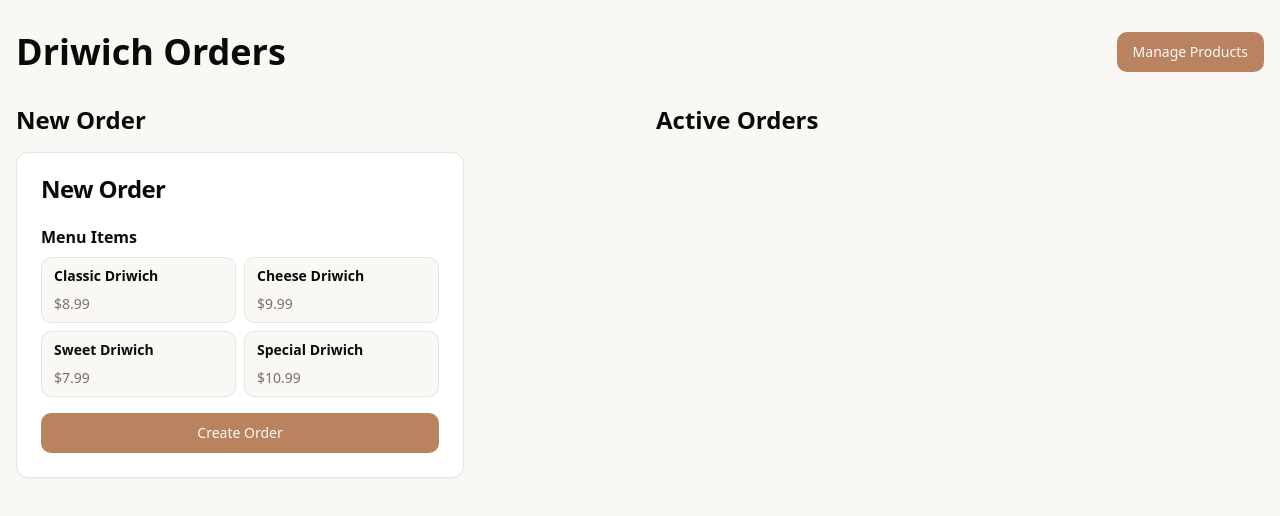
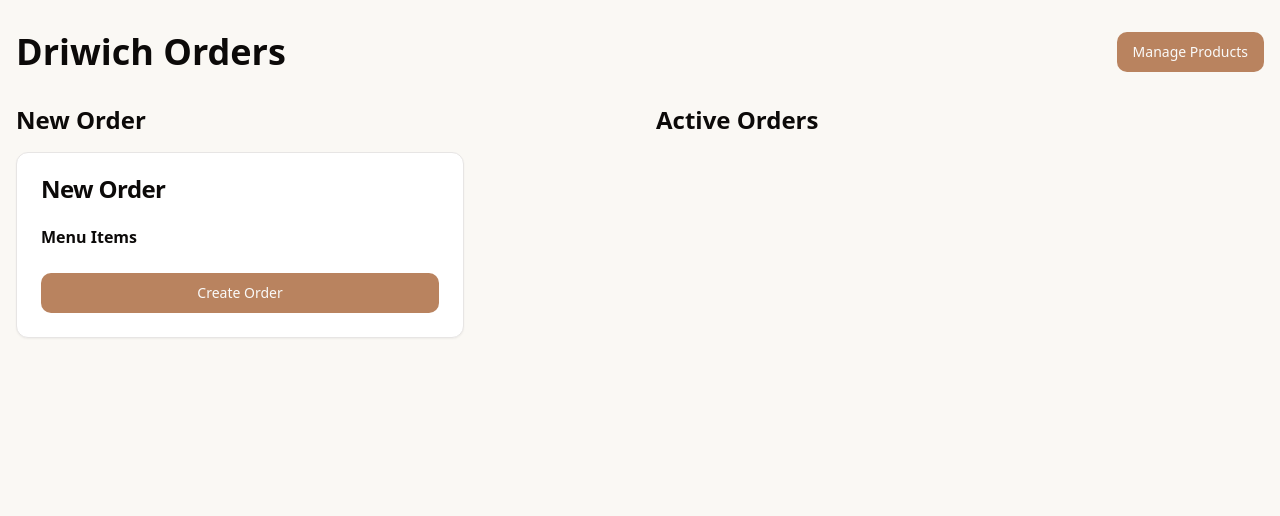
Before and after one commit to moaad007/crepe-order-hub, a React (Vite) app: page / in a window 1280 px wide. Shown: the top 516 px of the page. Built offline with nearby package versions, Linux system fonts and the light colour scheme.

Commit message:
Remove mock data from ProductManager
This commit removes the mock data from the ProductManager component, ensuring that only the products added by the user are displayed.
[skip gpt_engineer]

```diff
--- a/src/data/menu.ts
+++ b/src/data/menu.ts
@@ -6,33 +6,4 @@ export type CrepeItem = {
   category: 'sweet' | 'savory';
 };
 
-export let menuItems: CrepeItem[] = [
-  {
-    id: "1",
-    name: "Classic Driwich",
-    description: "Our signature sandwich",
-    price: 8.99,
-    category: "savory"
-  },
-  {
-    id: "2",
-    name: "Cheese Driwich",
-    description: "Melted cheese sandwich",
-    price: 9.99,
-    category: "savory"
-  },
-  {
-    id: "3",
-    name: "Sweet Driwich",
-    description: "Sweet and delicious",
-    price: 7.99,
-    category: "sweet"
-  },
-  {
-    id: "4",
-    name: "Special Driwich",
-    description: "Our special recipe",
-    price: 10.99,
-    category: "savory"
-  }
-];
+export let menuItems: CrepeItem[] = [];
```
